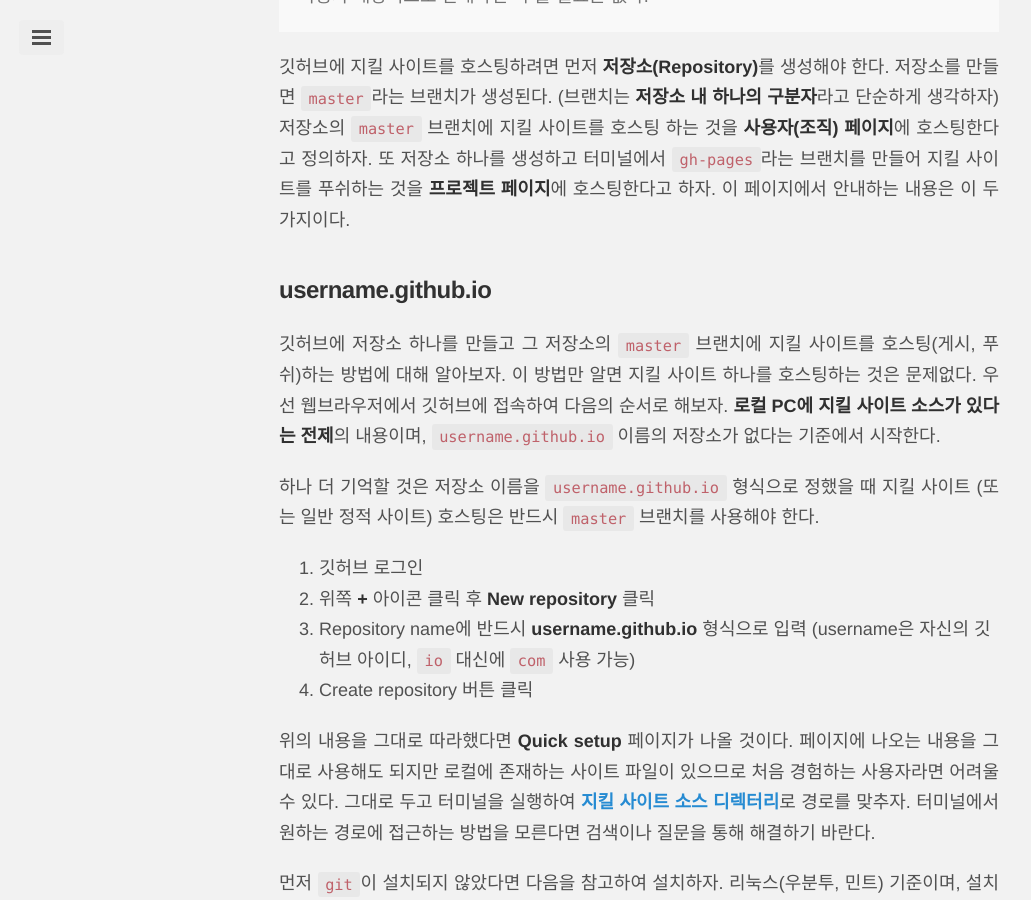
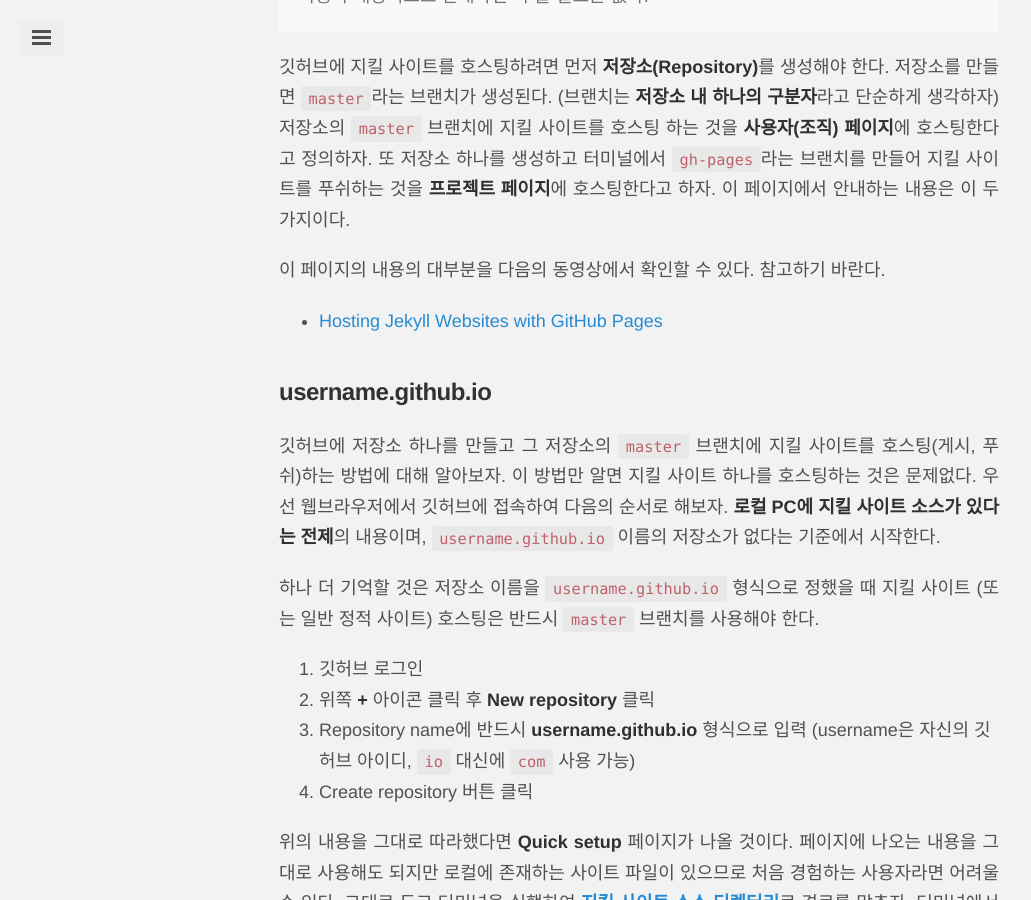
Before and after one commit to vjinn/vjinn.github.io, a Jekyll site: the page built from _posts/2015-02-03-using-jekyll-with-github-pages.md, in a window 1280 px wide and 900 px high, scrolled down 673 px. Shown: the whole window, without its empty margins (1-1032 px from the left). Built offline with Jekyll 4.4.1, drawn with Linux system fonts in a browser that asks for light colours; Markdown is read by kramdown in place of the engine named in the settings; comment, search, counter and statistics services are not loaded.

Commit message:
동영상 링크 추가

```diff
--- a/_posts/2015-02-03-using-jekyll-with-github-pages.md
+++ b/_posts/2015-02-03-using-jekyll-with-github-pages.md
@@ -11,6 +11,10 @@ category: tip
 </div>
 
 깃허브에 지킬 사이트를 호스팅하려면 먼저 **저장소(Repository)**를 생성해야 한다. 저장소를 만들면 `master`라는 브랜치가 생성된다. (브랜치는 **저장소 내 하나의 구분자**라고 단순하게 생각하자) 저장소의 `master` 브랜치에 지킬 사이트를 호스팅 하는 것을 **사용자(조직) 페이지**에 호스팅한다고 정의하자. 또 저장소 하나를 생성하고 터미널에서 `gh-pages`라는 브랜치를 만들어 지킬 사이트를 푸쉬하는 것을 **프로젝트 페이지**에 호스팅한다고 하자. 이 페이지에서 안내하는 내용은 이 두 가지이다.
+
+이 페이지의 내용의 대부분을 다음의 동영상에서 확인할 수 있다. 참고하기 바란다.
+
+ - [Hosting Jekyll Websites with GitHub Pages](http://youtu.be/RHCV3Nsit3Q)
 
 ## username.github.io
 
```
